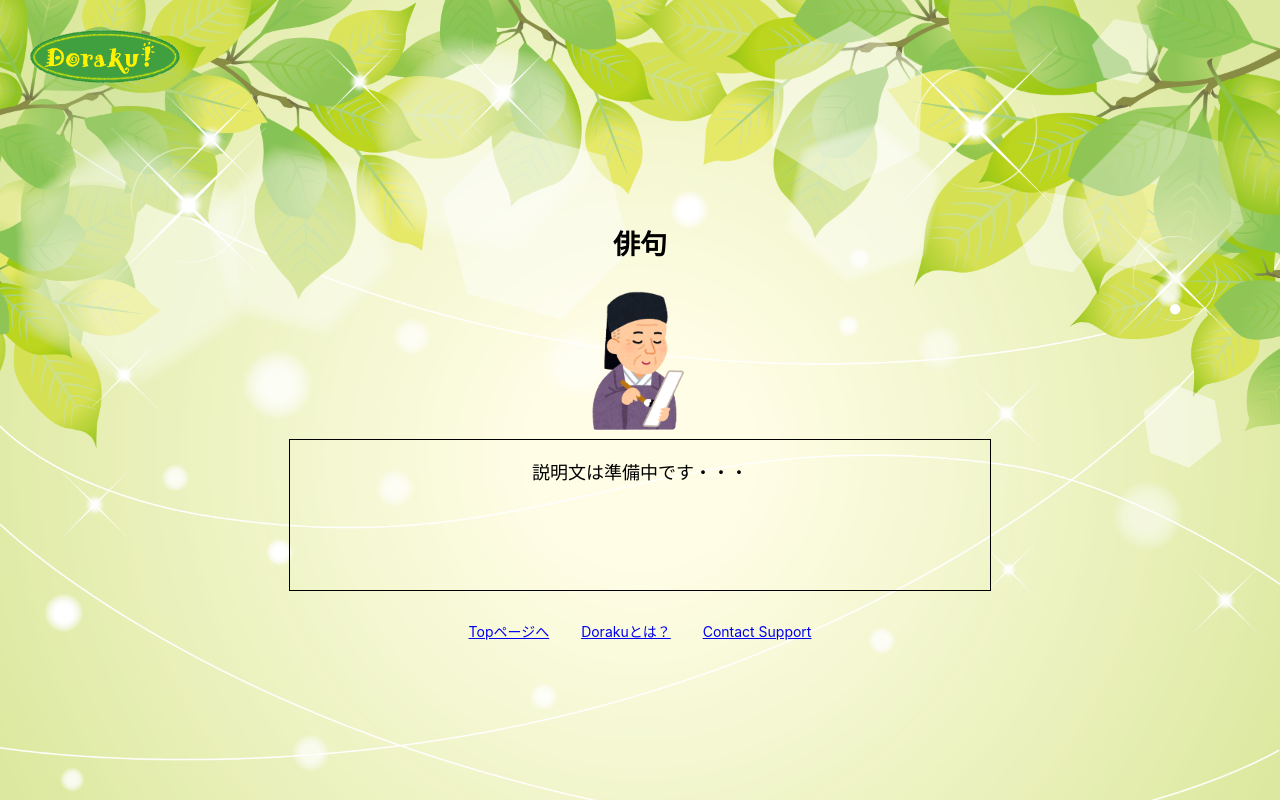
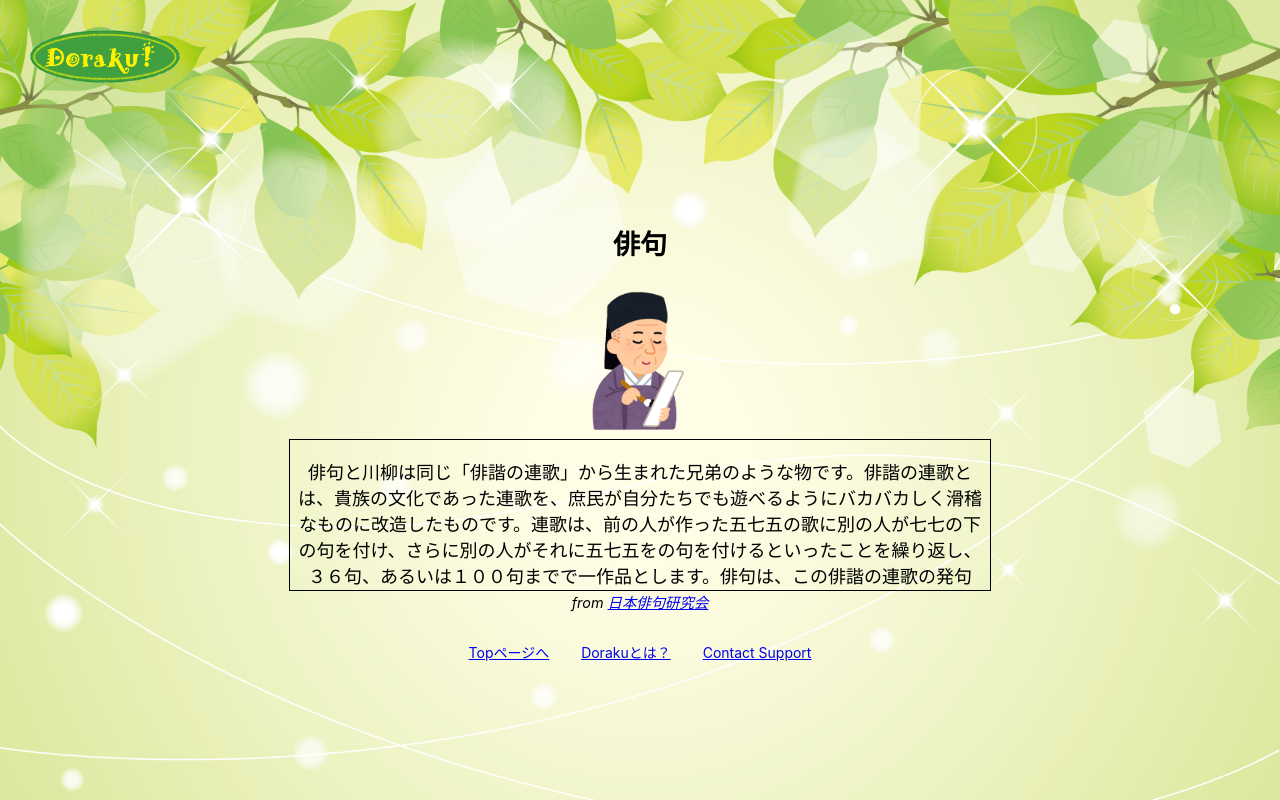
Before and after one commit to sh-miyoshi/doraku, a Nuxt app in the folder frontend/doraku/: page /hobby/details/9 in a window 1280 px wide. Built offline with nearby package versions, Linux system fonts and the light colour scheme.

Commit message:
update haiku info

```diff
--- a/frontend/doraku/pages/hobby/details/9.vue
+++ b/frontend/doraku/pages/hobby/details/9.vue
@@ -7,8 +7,14 @@
     <h2>{{ hobbyName }}</h2>
     <img :src="image" alt="hobby" height="150" weight="150" />
     <div class="detail">
-      <p>説明文は準備中です・・・</p>
+      <p>
+        俳句と川柳は同じ「俳諧の連歌」から生まれた兄弟のような物です。俳諧の連歌とは、貴族の文化であった連歌を、庶民が自分たちでも遊べるようにバカバカしく滑稽なものに改造したものです。連歌は、前の人が作った五七五の歌に別の人が七七の下の句を付け、さらに別の人がそれに五七五をの句を付けるといったことを繰り返し、３６句、あるいは１００句までで一作品とします。俳句は、この俳諧の連歌の発句（最初の句）が単独で作られるようになったものです。
+      </p>
     </div>
+    <span class="where">
+      from
+      <a href="https://jphaiku.jp/how/senn.html">日本俳句研究会</a>
+    </span>
   </div>
 </template>
 
```
